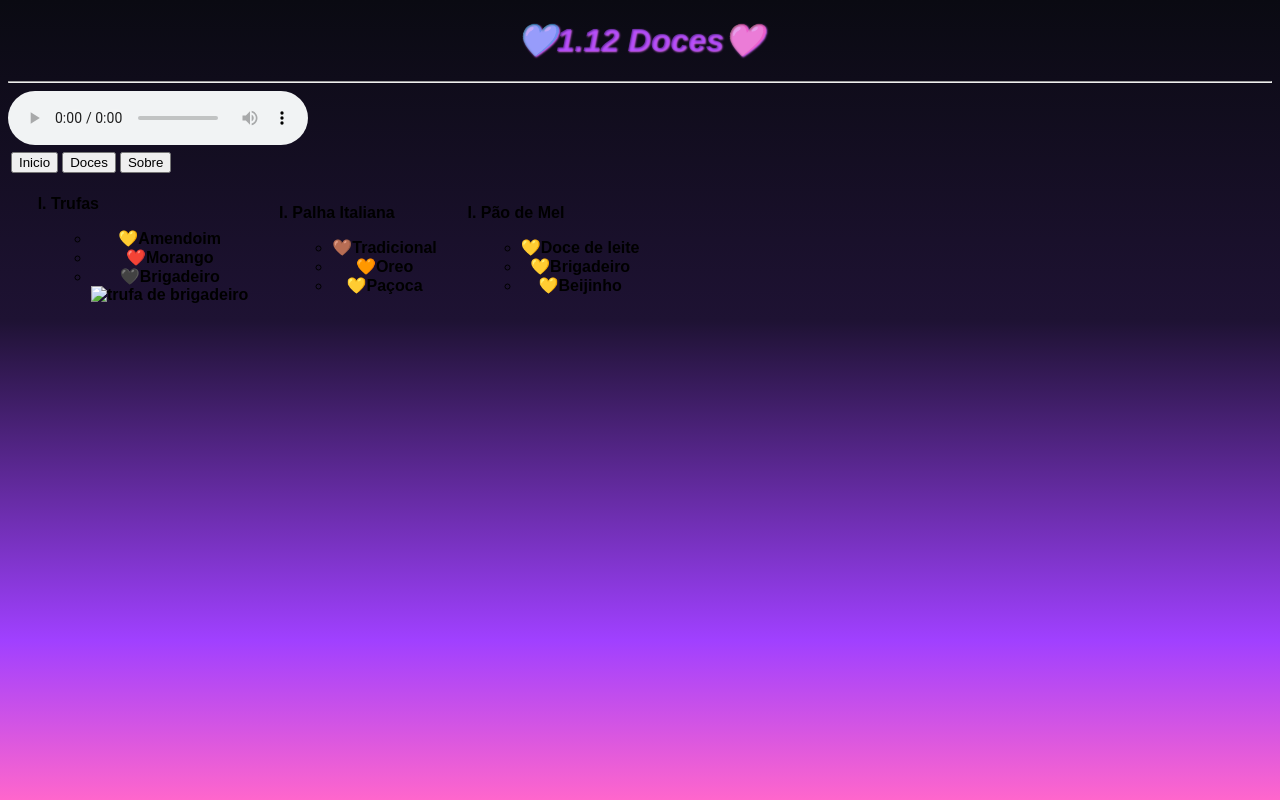
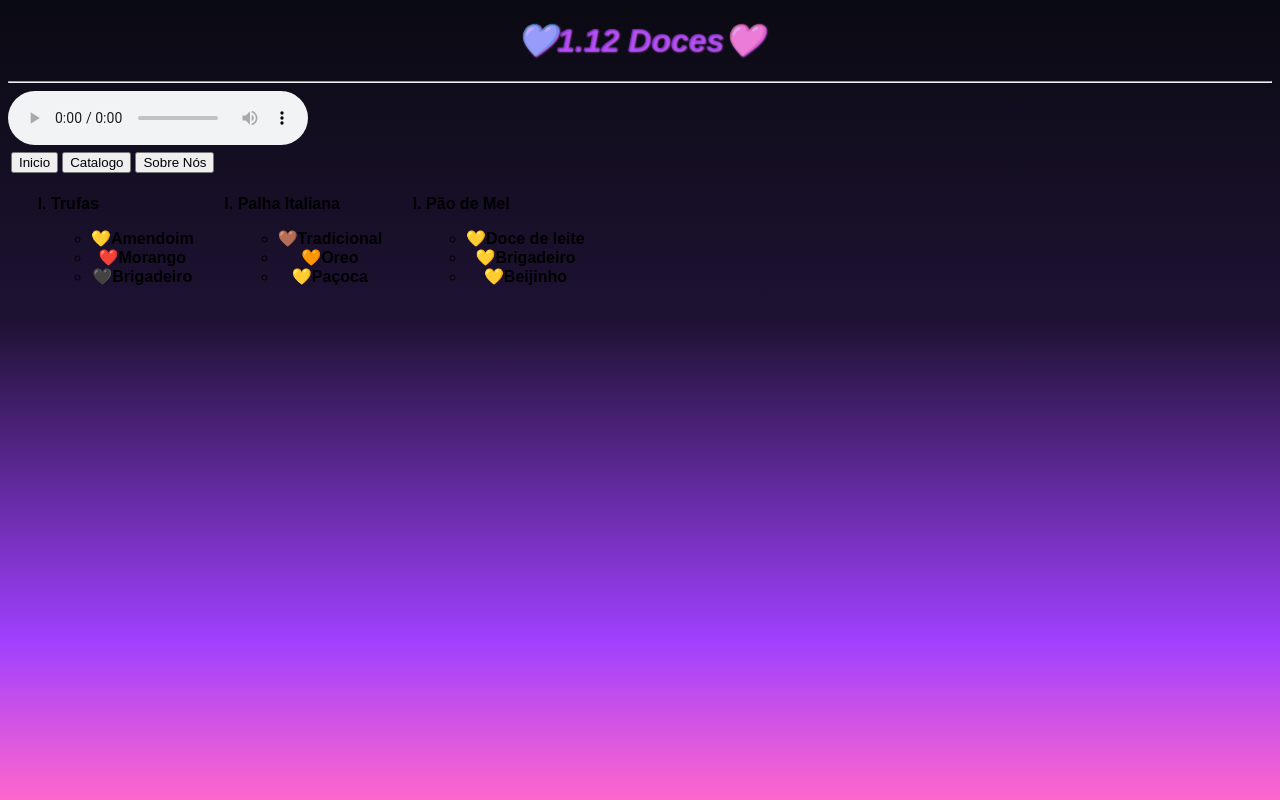
Before and after one commit to LeticiaNobr/312Doces, a plain HTML site: page catalogo.html in a window 1280 px wide. Drawn offline with Linux system fonts and the light colour scheme.

Commit message:
update css

```diff
--- a/catalogo.html
+++ b/catalogo.html
@@ -15,9 +15,9 @@
     </audio>
     <table>
         <tr>
-            <th><center><a href="inicial.html" rel="prev" target="_self"><button>Inicio</button></a></center></th>
-              <th><center> <a href="catalogo.html" rel="next" target="_self"><button>Doces</button></a></center></th>
-            <th><center><a href="sobre.html" target="_self" rel="next"><button>Sobre</button></a></center></th>
+            <th><center><a href="index.html" rel="prev" target="_self"><button>Inicio</button></a></center></th>
+              <th><center> <a href="catalogo.html" rel="next" target="_self"><button>Catalogo</button></a></center></th>
+            <th><center><a href="sobre.html" target="_self" rel="next"><button>Sobre Nós</button></a></center></th>
         </tr>
     </table>
 <table>
@@ -29,11 +29,11 @@
             <li>&#x1f49b;Amendoim</li>
             <li>&#x2764;&#xfE0F;Morango</li>
             <li>&#x1f5a4;Brigadeiro</li>
-             <picture>
-              <sorce media="(max-width:750px)" srcset="" type="image/webp"></sorce><!--imagem em tamanho pequeno 300 gimp-->
-              <sorce media="(max-width:1050px)" srcset="" type="image/webp"><!--imagem em tamanho medio 700 gimp-->
-              <img src="" alt="trufa de brigadeiro"><!--imagem em tamanho grade ou original 1000 gimp-->
-             </picture>
+             <!--<picture>
+              <sorce media="(max-width:750px)" srcset="" type="image/webp"></sorce><imagem em tamanho pequeno 300 gimp-->
+             <!-- <sorce media="(max-width:1050px)" srcset="" type="image/webp"><imagem em tamanho medio 700 gimp-->
+             <!-- <img src="" alt="trufa de brigadeiro"><imagem em tamanho grade ou original 1000 gimp-->
+             <!--</picture> -->
            </ul>
          </ol>
         </th>
```
